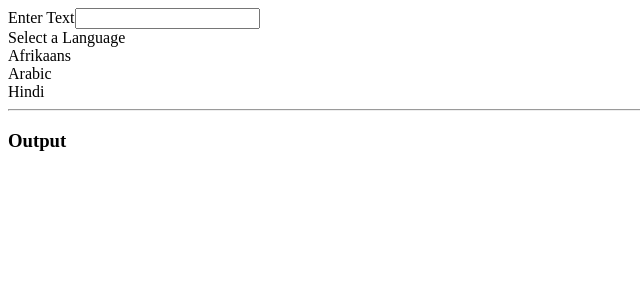
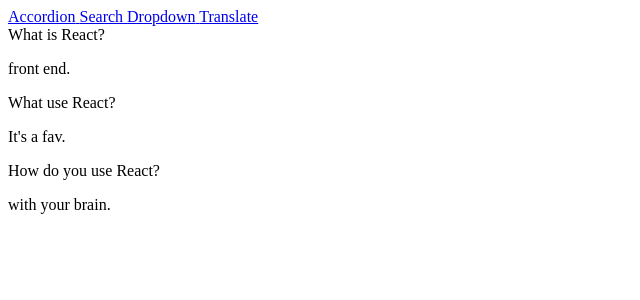
Before and after one commit to LowLifeArcade/widgets-project, a React (Create React App) app: page / in a window 1280 px wide. Shown: the top 300 px of the page, without its empty margins (0-640 px from the left). Built offline with nearby package versions, Linux system fonts and the light colour scheme; no server answers; the HTML template or start-up script is replaced by a standard one.

Commit message:
navigation added

```diff
--- a/src/App.js
+++ b/src/App.js
@@ -3,6 +3,8 @@
 import Search from './components/Search';
 import Dropdown from './components/Dropdown';
 import Translate from './components/Translate';
+import Route from './components/Route';
+import Header from './components/Header';
 
 const items = [
   {
@@ -37,12 +39,31 @@
 ];
 
 export default () => {
+  const [selected, setSelected] = useState(options[0]);
   // const [selected, setSelected] = useState(options[0]);
   // const [showDropdown, setShowDropdown] = useState(true);
 
   return (
     <div>
-      <Translate />
+      <Header />
+      <Route path="/">
+        <Accordion items={items} />
+      </Route>
+      <Route path="/list">
+        <Search items={items} />
+      </Route>
+      <Route path="/dropdown">
+        <Dropdown
+          label="Select a color"
+          options={options}
+          selected={selected}
+          onSelectedChange={setSelected}
+        />
+      </Route>
+      <Route path="/translate">
+        <Translate items={items} />
+      </Route>
+      {/* <Translate /> */}
 
       {/* <button onClick={() => setShowDropdown(!showDropdown)}>Toggle Dropdown</button>
       {showDropdown ?
--- /dev/null
+++ b/src/components/Header.js
@@ -0,0 +1,24 @@
+import React  from 'react';
+import Link from './Link';
+
+const Header = () => {
+  return (
+    <div className="ui secondary pointing menu">
+      <Link href="/" className="item">
+        Accordion
+      </Link>
+      <Link href="/list" className="item">
+        Search
+      </Link>
+      <Link href="/dropdown" className="item">
+        Dropdown
+      </Link>
+      <Link href="/translate" className="item">
+        Translate
+      </Link>
+
+    </div>
+  )
+};
+
+export default Header;
--- /dev/null
+++ b/src/components/Link.js
@@ -0,0 +1,19 @@
+import React from 'react';
+
+const Link = ({ className, href, children }) => {
+const onClick = (event) => {
+  if (event.metaKey || event.ctrlKey) {
+    return;
+  }
+
+  event.preventDefault();
+  window.history.pushState({}, '', href);
+
+  const navEvent = new PopStateEvent('popstate');
+  window.dispatchEvent(navEvent);
+};
+
+  return <a onClick={onClick} className={className} href={href} >{children} </a>;
+};
+
+export default Link;
--- /dev/null
+++ b/src/components/Route.js
@@ -0,0 +1,27 @@
+import { useEffect, useState } from 'react';
+
+const Route = ({ path, children }) => {
+  const [currentPath, setCurrentPath] = useState(window.location.pathname);
+
+  useEffect(() => {
+    const onLocationChange = () => {
+      setCurrentPath(window.location.pathname);
+    };
+
+    window.addEventListener('popstate', onLocationChange);
+
+    return () => {
+      window.removeEventListener('popstate', onLocationChange);
+    };
+  }, [])
+
+
+
+  return currentPath === path
+    ? children
+    : null;
+};
+
+
+
+export default Route;
```
